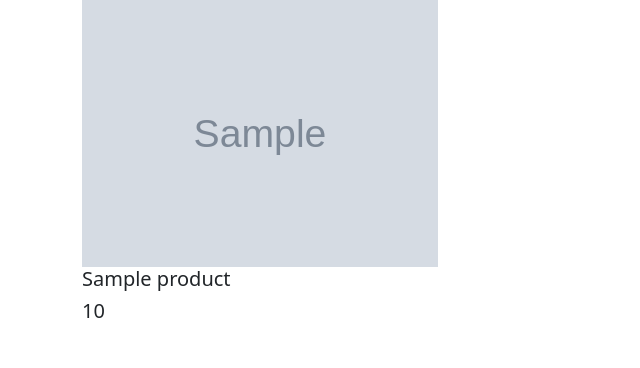
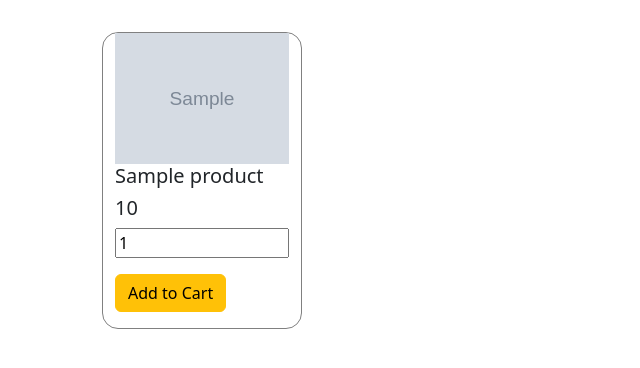
Before and after one commit to Fathyy/shopping_cart_with_ajax, a PHP site: page /practice.php in a window 1280 px wide. Shown: the part 56-424 px from the top of the page, without its empty margins (0-640 px from the left). Run offline with PHP 8.4, Linux system fonts and the light colour scheme; tables that the repository leaves empty or names only in its code hold one stand-in row (values such as "Sample post"); grey boxes marked "Sample" are stand-in pictures; some libraries are stand-ins or nearby versions.

Commit message:
many changes

```diff
--- a/css/style.css
+++ b/css/style.css
@@ -1,9 +1,14 @@
 /* col-md-3 styles */
 .col-md-3{
-    margin: 2rem 0;
+    margin: 2rem 2rem;
     border: 1px solid grey;
     border-radius: 1rem;
+    max-width: 200px;
+    margin-left: 2rem;
 }
-img{
+img, .quantity{
     width: 100%;
 }
+.add{
+    margin: 1rem 0;
+}
--- a/includes/header.php
+++ b/includes/header.php
@@ -6,6 +6,6 @@
     <title>Bootstrap demo</title>
     <link href="https://cdn.jsdelivr.net/npm/bootstrap@5.3.0-alpha3/dist/css/bootstrap.min.css" rel="stylesheet" integrity="sha384-KK94CHFLLe+nY2dmCWGMq91rCGa5gtU4mk92HdvYe+M/SXH301p5ILy+dN9+nJOZ" crossorigin="anonymous">
     <script src="https://kit.fontawesome.com/ed20622ed8.js" crossorigin="anonymous"></script>
-    <link rel="stylesheet" href="/css/style.css">
+    <link rel="stylesheet" href="css/style.css">
   </head>
   <body>
--- a/index.php
+++ b/index.php
@@ -25,9 +25,9 @@ require_once __DIR__ . '/includes/navbar.php';
 
         $(document).on("click", ".add", function(){
             var id = $(this).attr("id");
-            var name = $("#name"+id+"").val();
-            var price = $("#price"+id+"").val();
-            var quantity = $("#quantity"+id+"").val();
+            var name = $("#name").val();
+            var price = $("#price").val();
+            var quantity = $("#quantity").val();
 
             $.ajax({
                 method: "POST",
--- a/practice.php
+++ b/practice.php
@@ -11,6 +11,8 @@ require_once __DIR__ . '/includes/navbar.php';
 <script src="https://code.jquery.com/jquery-3.7.0.min.js" integrity="sha256-2Pmvv0kuTBOenSvLm6bvfBSSHrUJ+3A7x6P5Ebd07/g=" crossorigin="anonymous"></script>
 <script>
     $(document).ready(function(){
+            show_cart();
+            function show_cart(){
                 $.ajax({
                     method: "POST",
                     url: "show_cartt.php",
@@ -18,6 +20,25 @@ require_once __DIR__ . '/includes/navbar.php';
                     $(".show_cart").html(data);
                     }
                 });
+            }
+
+            // when add to cart button is clicked
+            $(document).on("click", ".add", function(){
+                var id = $(this).attr("id");
+                var name = $("#name").val();
+                var price = $("#price").val();
+                var quantity = $("#quantity").val();
+
+                $.ajax({
+                    method: "POST",
+                    url: "add_to_cartt.php",
+                    data:{id:id, name:name, price:price, quantity:quantity},
+                    success: function(data){
+                    alert("You have added a new item")
+                    }
+                });
+
+            });
     });
 </script>
 <?php require_once __DIR__ . '/includes/footer.php'; ?>
--- a/show_cartt.php
+++ b/show_cartt.php
@@ -1,17 +1,18 @@
 <?php
-require_once __DIR__ . '/includes/header.php';
 require_once __DIR__ . '/config/database.php';
 $sql = "SELECT * FROM products";
 $result = mysqli_query($conn, $sql);
 if (mysqli_num_rows($result) > 0) :
     while ($row = mysqli_fetch_assoc($result)) :?>
-    <div class="col-md-4">
+    <div class="col-md-3">
         <img src="<?php echo $row['image']?>" alt="">
-        <h5><?php echo $row['name']?></h5>
+        <h5 class="name"><?php echo $row['name']?></h5>
         <h5><?php echo $row['price']?></h5>
+        <input type="hidden" name="name" id="name" value="<?php echo $row['name']?>">
+        <input type="hidden" name="price" id="price" value="<?php echo $row['price']?>">
+        <input type="number" name="quantity" value="1" class="quantity">
+        <input type="submit" value="Add to Cart" class="btn btn-warning add" id="<?php echo $row['product_id']?>">
     </div>
-
     <?php endwhile?>
 <?php endif;
-require_once __DIR__ . '/includes/footer.php';
 ?>
```
Also changed, not shown: add_to_cartt.php (added, +26 -0 lines), show_cart.php (+7 -7 lines). Lines whose indentation alone changed are shown as unchanged.
